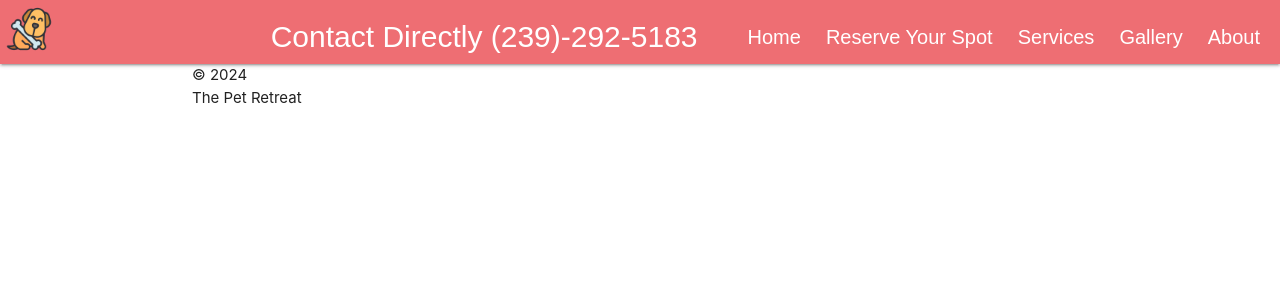
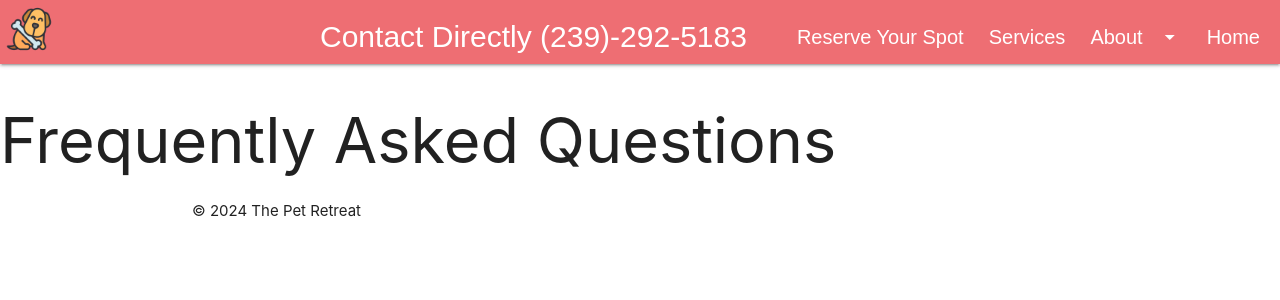
Before and after one commit to heathervalene/pet_retreat, a React (Vite) app: page /faq in a window 1280 px wide. Shown: the top 300 px of the page. Built offline with nearby package versions, Linux system fonts and the light colour scheme; a web font is replaced by a local one.

Commit message:
restructure nav

```diff
--- a/index.html
+++ b/index.html
@@ -6,6 +6,7 @@
     <link rel="preconnect" href="https://fonts.googleapis.com">
 <link rel="preconnect" href="https://fonts.gstatic.com" crossorigin>
 <link href="https://fonts.googleapis.com/css2?family=Bad+Script&family=Gafata&display=swap" rel="stylesheet">
+<link href="https://fonts.googleapis.com/icon?family=Material+Icons" rel="stylesheet">
     <meta name="viewport" content="width=device-width, initial-scale=1.0" />
     <title>Pet Retreat</title>
   </head>
--- a/src/App.jsx
+++ b/src/App.jsx
@@ -7,6 +7,7 @@ import ImageGallery from './components/ImageGallery'
 import Contact from './components/Contact'
 import Services from './components/Services'
 import Reviews from './components/Reviews'
+import Faq from './components/Faq'
 import './App.css'
 
 const App = () => {
@@ -24,6 +25,7 @@ const App = () => {
       <Route path='/contact' element={<Contact />} />
       <Route path='/services' element={<Services />} />
       <Route path= '/reviews' element={<Reviews />} />
+      <Route path='/faq' element={<Faq />} />
       </Routes>
       </main>
     <footer className="footer-copyright">
--- /dev/null
+++ b/src/components/Faq.jsx
@@ -0,0 +1,11 @@
+
+
+const Faq = () => {
+    return (
+        <div>
+            <h1>Frequently Asked Questions</h1>
+        </div>
+    )
+}
+
+export default Faq;
--- a/src/components/Nav.jsx
+++ b/src/components/Nav.jsx
@@ -1,22 +1,36 @@
 import { NavLink } from "react-router-dom";
+import { useEffect } from "react";
+import M from "materialize-css";
 
 const Nav = () => {
+  useEffect(() => {
+    const dropdowns = document.querySelectorAll('.dropdown-trigger');
+    M.Dropdown.init(dropdowns, {
+      coverTrigger: false
+    });
+  }, []);
+
   return (
     <div className='nav-wrapper'>
       <nav>
         <div className="nav-wrapper">
-            <img src="dog.png" className="brand-logo left" alt ="logo" />
-            <NavLink to="/about" className="nav-item right">About</NavLink>
-            <NavLink to="/gallery" className="nav-item right">Gallery</NavLink>
+          <img src="dog.png" className="brand-logo left" alt="logo" />
+          <NavLink to="/" className="nav-item right">Home</NavLink>
+          <div className="nav-item right">
+            <a href="#!" className="dropdown-trigger" data-target="about-dropdown">About<i className="material-icons right">arrow_drop_down</i></a>
+          </div>
+          <ul id="about-dropdown" className="dropdown-content">
+            <li><NavLink to="/about">About</NavLink></li>
+            <li><NavLink to="/reviews">Reviews</NavLink></li>
+            <li><NavLink to="/gallery">Gallery</NavLink></li>
+          </ul>
           <NavLink to="/services" className="nav-item right">Services</NavLink>
           <NavLink to="/contact" className="nav-item right">Reserve Your Spot</NavLink>
-            <NavLink to="/" className="nav-item right">Home</NavLink>
           <div className="nav-item right contact">Contact Directly (239)-292-5183</div>
         </div>
       </nav>
     </div>
-    )
-}
-
+  );
+};
 
 export default Nav;
--- a/src/components/Services.jsx
+++ b/src/components/Services.jsx
@@ -1,4 +1,4 @@
-
+import {Link} from "react-router-dom";
 
 const Services = () => {
     return (
@@ -13,7 +13,7 @@ const Services = () => {
         <h3>Daycare</h3>
         <p>Give your furry friend the ultimate day-care experience at The Pet Retreat! We offer a stimulating and fun-filled environment where dogs can socialize, exercise, and play under our watchful eye. Located on 5 acres of fenced land, our day-care guests have ample space to run, romp, and explore to their heart's content. Whether your pup needs a full day of fun or just a few hours of companionship, trust The Pet Retreat to provide the love and care they deserve.</p>
       </div>
-
+      <Link to="/contact" className="btn btn-primary book">Book Now</Link>
     </div>
     </div>
   )
```
Lines whose indentation alone changed are shown as unchanged.
